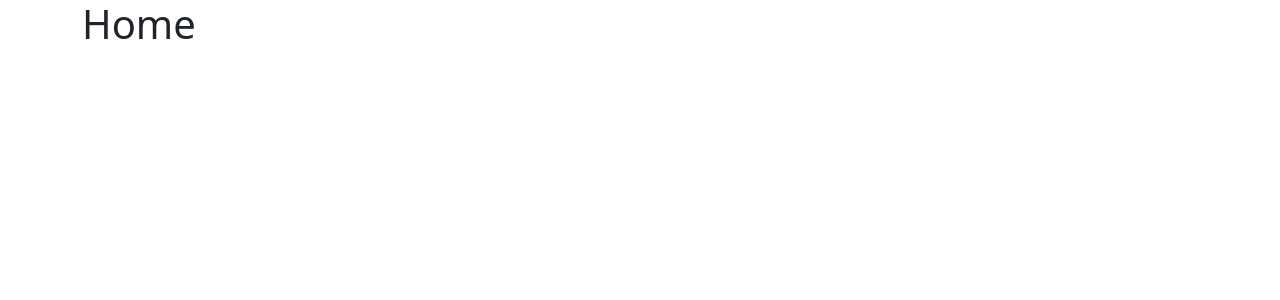
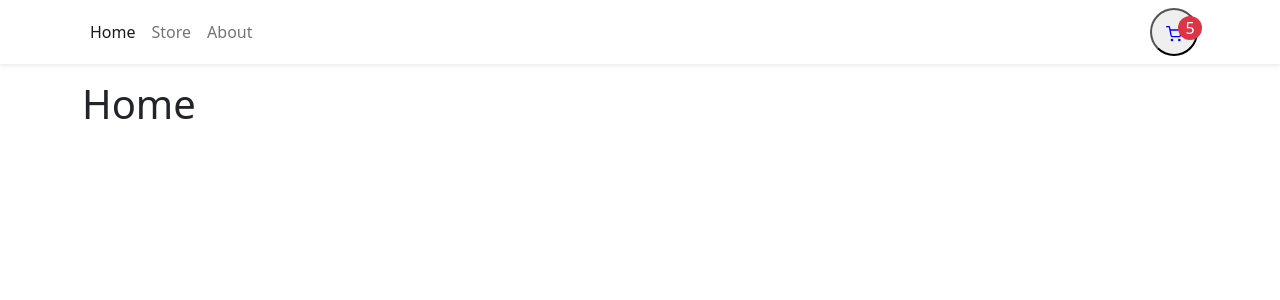
Before and after one commit to domchu/shopping-cart---react-typescript, a React (Create React App) app: page / in a window 1280 px wide. Shown: the top 300 px of the page. Built offline with nearby package versions, Linux system fonts and the light colour scheme.

Commit message:
chore:finish the navbar

```diff
--- a/public/index.html
+++ b/public/index.html
@@ -13,7 +13,7 @@
 
     <title>Shopping Cart | react</title>
   </head>
-  <body>
+  <body className="bg-light">
     <noscript>You need to enable JavaScript to run this app.</noscript>
     <div id="root"></div>
   </body>
--- a/src/App.tsx
+++ b/src/App.tsx
@@ -5,10 +5,12 @@
 import Home from "./pages/Home";
 import Store from "./pages/Store";
 import About from "./pages/About";
+import Navbar from "./components/Navbar";
 function App() {
   return (
     <>
-      <div>
+      <Navbar />
+      <div className="mb-4">
         <Container>
           <Routes>
             <Route path="/" element={<Home />} />
--- /dev/null
+++ b/src/components/Navbar.tsx
@@ -0,0 +1,47 @@
+import React from "react";
+import { Container, Navbar as NavbarBs, Nav } from "react-bootstrap";
+import { NavLink } from "react-router-dom";
+import { FiShoppingCart } from "react-icons/fi";
+
+const Navbar = () => {
+  return (
+    <NavbarBs sticky="top" className="bg-white shadow-sm mb-3">
+      <Container>
+        <Nav className="me-auto">
+          <Nav.Link to="/" as={NavLink}>
+            Home
+          </Nav.Link>
+          <Nav.Link to="/store" as={NavLink}>
+            Store
+          </Nav.Link>
+          <Nav.Link to="/about" as={NavLink}>
+            About
+          </Nav.Link>
+        </Nav>
+        <button
+          style={{ width: "3rem", height: "3rem", position: "relative" }}
+          color="outline-primary"
+          className="rounded-circle"
+        >
+          <FiShoppingCart style={{ color: "blue" }} />
+          <div
+            className="rounded-circle bg-danger d-flex justify-content-center align-items-center"
+            style={{
+              width: "1.5rem",
+              height: "1.5rem",
+              position: "absolute",
+              color: "white",
+              top: "0",
+              right: "0",
+              transform: "translate(25%, 25%)",
+            }}
+          >
+            5
+          </div>
+        </button>
+      </Container>
+    </NavbarBs>
+  );
+};
+
+export default Navbar;
```
